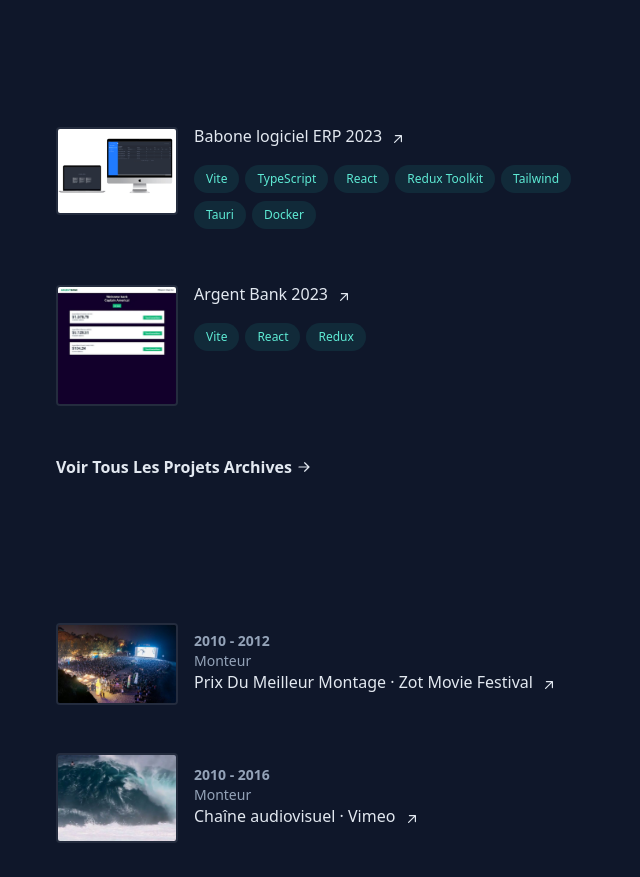
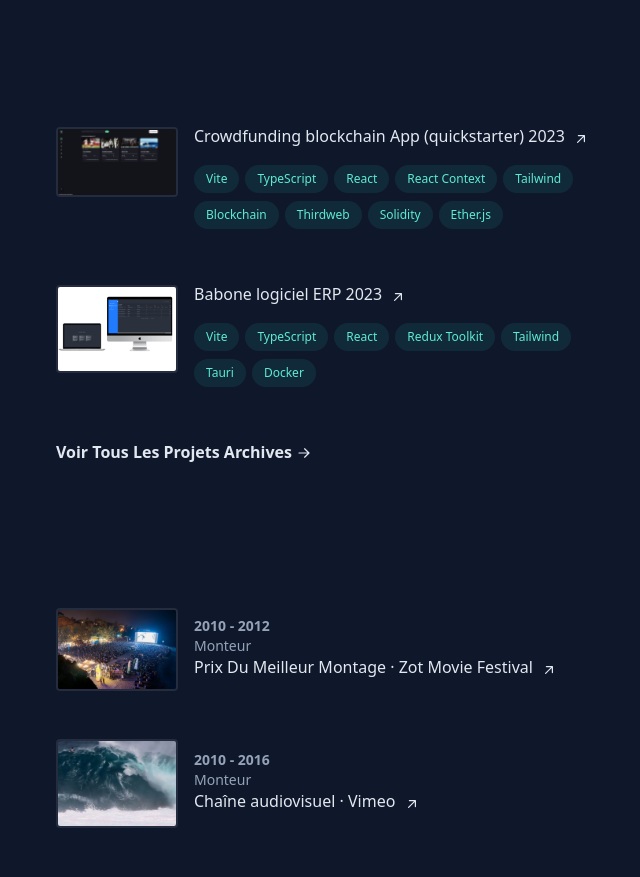
Before and after one commit to Emmanuel97423/my-portfolio, a Nuxt app: page / in a window 1280 px wide. Shown: the part 2140-3017 px from the top of the page, without its empty margins (592-1232 px from the left). Built offline with nearby package versions, Linux system fonts and the light colour scheme.

Commit message:
Doc: Add crowdfunding blockchain app to projects list

```diff
--- a/database/projects.ts
+++ b/database/projects.ts
@@ -1,4 +1,17 @@
 export const projects = [
+      {
+        id: 37,
+        year: 2023,
+        project: 'Crowdfunding blockchain App (quickstarter)',
+        company: 'Web 3',
+        imgUrl:"/img/crowdfunding_blockchain_app.png",
+        stack: ['Vite', 'TypeScript', 'React', 'React Context', 'Tailwind', 'Blockchain', 'Thirdweb', 'Solidity', 'Ether.js'],
+        link: {
+            type: 'link',
+            name: 'Crowfunding_blockchain',
+            url: 'https://glowing-conkies-eb1ad9.netlify.app/'
+        }
+    },
     {
         id: 1,
         year: 2023,
@@ -501,4 +514,5 @@ export const projects = [
 
     },
 
+
 ]
```
Also changed, not shown: public/img/crowdfunding_blockchain_app.PNG (added).
